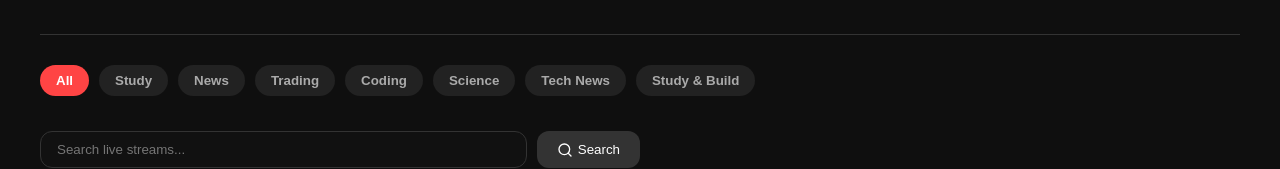
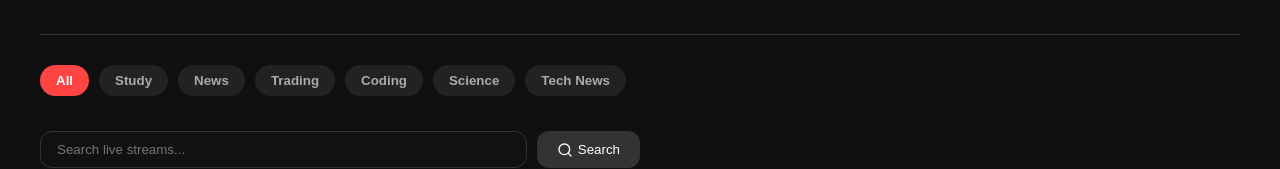
Before and after one commit to ishaan1201/FocusTube, a React (Vite) app: page /live in a window 1280 px wide. Shown: the part 202-371 px from the top of the page. Built offline with nearby package versions, Linux system fonts and the light colour scheme; no server answers.

Commit message:
Remove Study & Build category from LivePage

```diff
--- a/src/pages/LivePage.jsx
+++ b/src/pages/LivePage.jsx
@@ -4,7 +4,7 @@ import { fetchSearchVideos, fetchVideoDetailsBatch } from "../services/youtube";
 import { Radio, RefreshCw, Search } from "lucide-react";
 
 // 🚨 STRICT FOCUS CATEGORIES
-const LIVE_CATEGORIES = ["All", "Study", "News", "Trading", "Coding", "Science", "Tech News", "Study & Build"];
+const LIVE_CATEGORIES = ["All", "Study", "News", "Trading", "Coding", "Science", "Tech News"];
 
 function LivePage() {
   const [videos, setVideos] = useState([]);
@@ -22,8 +22,6 @@ function LivePage() {
         baseQuery = "news | technology | coding | trading | study with me";
       } else if (activeCategory === "Study") {
         baseQuery = "study with me | deep work | focus music | lofi study | exam prep";
-      } else if (activeCategory === "Study & Build") {
-        baseQuery = "study with me | productivity | DIY tech | arduino | tinkering";
       } else {
         baseQuery = activeCategory;
       }
```
